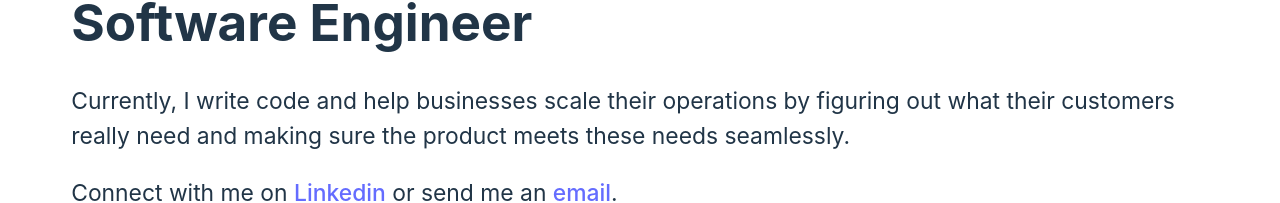
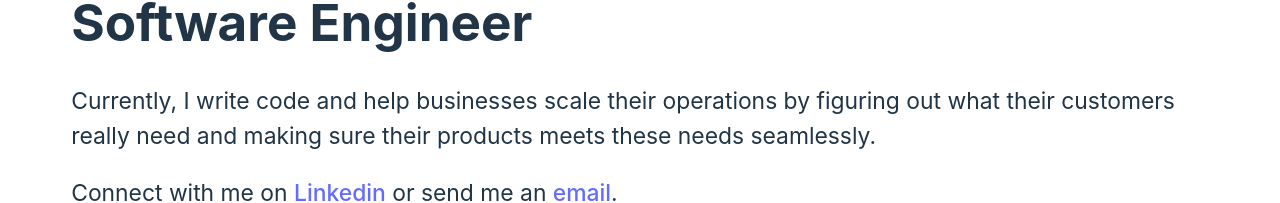
Before and after one commit to IkpemosiArnold/myspace, a React (Vite) app: page / in a window 1280 px wide. Shown: the part 147-350 px from the top of the page. Built offline with nearby package versions, Linux system fonts and the light colour scheme.

Commit message:
grammar correction

```diff
--- a/src/pages/Home.jsx
+++ b/src/pages/Home.jsx
@@ -32,8 +32,8 @@ const Home = () => {
 
         <p className="profile-summary">
           Currently, I write code and help businesses scale their operations by
-          figuring out what their customers really need and making sure the
-          product meets these needs seamlessly.
+          figuring out what their customers really need and making sure their
+          products meets these needs seamlessly.
         </p>
         <p className="profile-summary">
           {" "}
```
